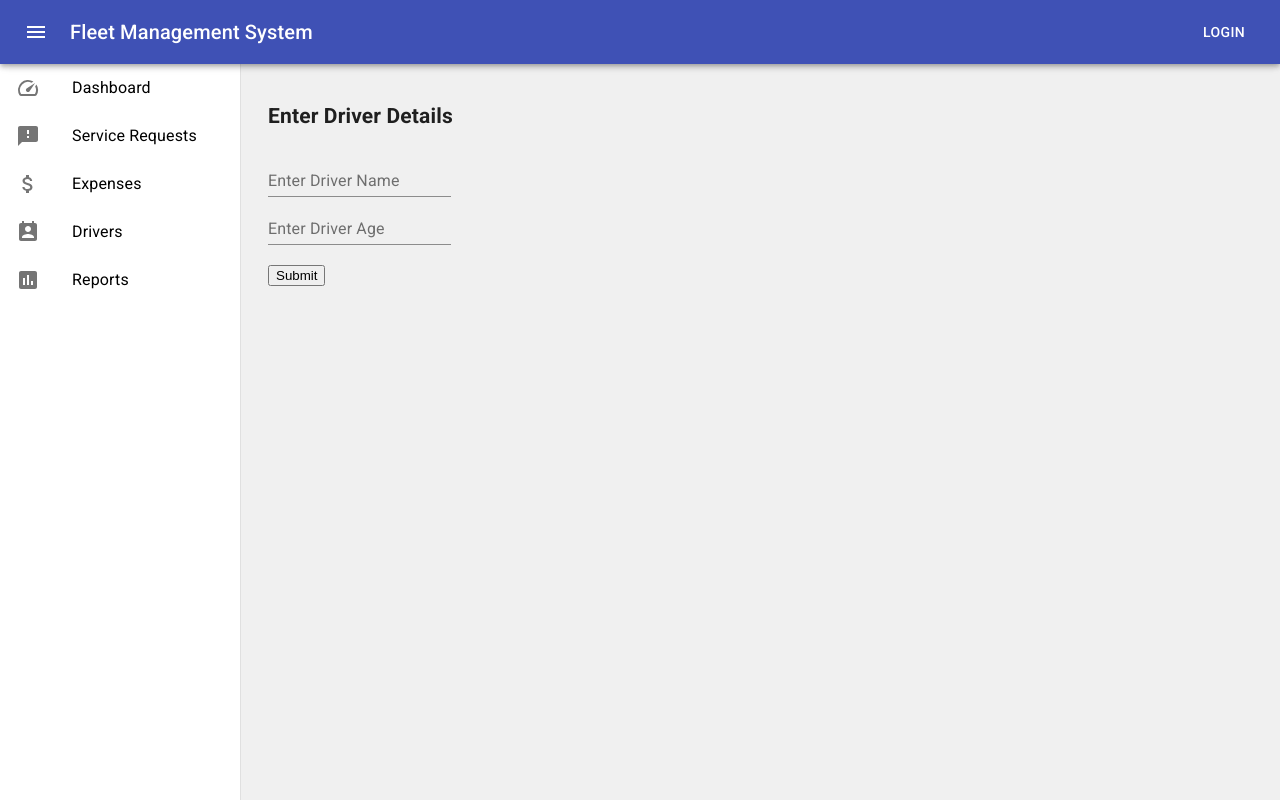
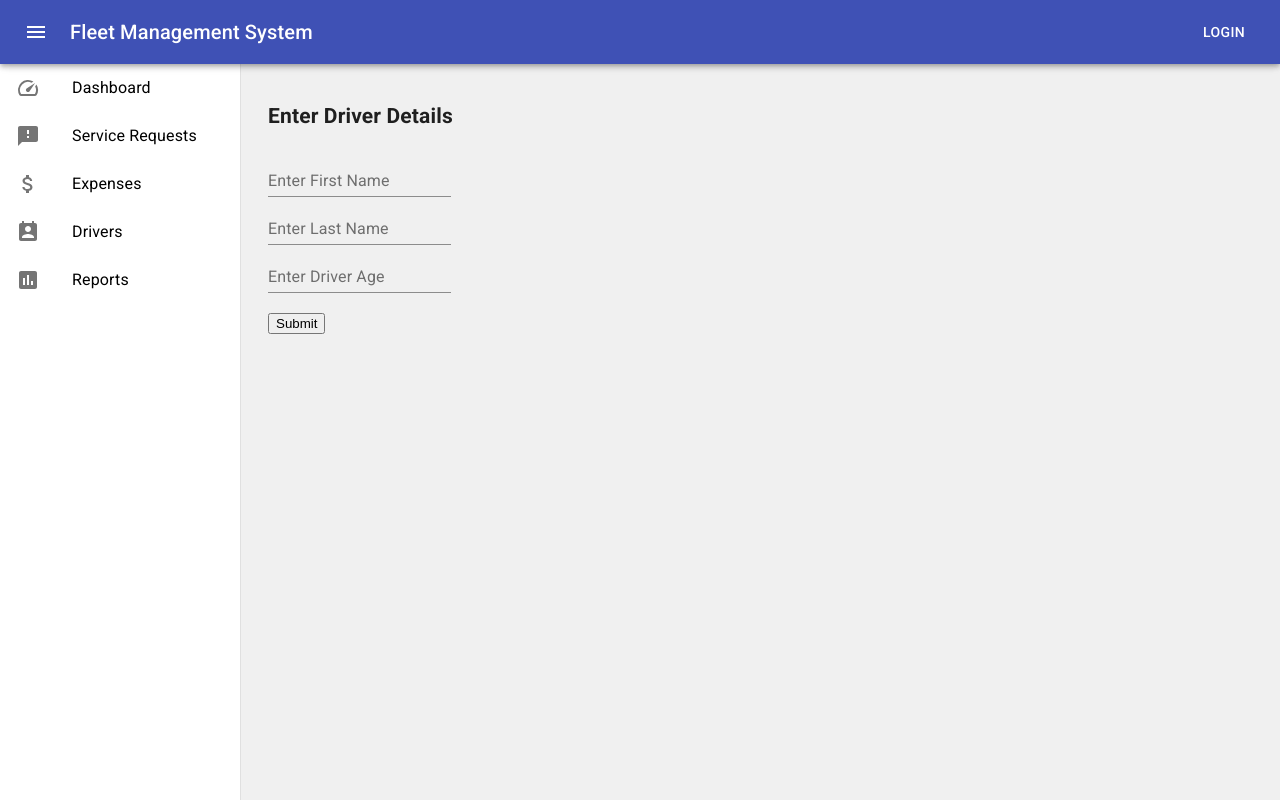
Before and after one commit to arshadfeeroz/police-fleet-management, a React (Create React App) app: page /drivers in a window 1280 px wide. Built offline with nearby package versions, Linux system fonts and the light colour scheme.

Commit message:
added complete exercise-05

```diff
--- a/src/components/Drivers/DriversDetail/DriversDetail.js
+++ b/src/components/Drivers/DriversDetail/DriversDetail.js
@@ -7,16 +7,23 @@ class DriverDetails extends React.Component {
     constructor(props) {
         super(props);
         this.state = {
-            name: "",
+            firstName: "",
+            lastName: "",
             age: "",
             onSubmitflag: false
         }
         this.showTable = this.showTable.bind(this);
     }
 
-    setName(e) {
+    firstName(e) {
         this.setState({
-            name: e.target.value
+            firstName: e.target.value
+        })
+    }
+
+    lastName(e) {
+        this.setState({
+            lastName: e.target.value
         })
     }
 
@@ -41,13 +48,14 @@ class DriverDetails extends React.Component {
                     <h2>Enter Driver Details</h2>
 
                     <form noValidate autoComplete="off">
-                        <TextField id="standard-basic" label="Enter Driver Name" onChange={e => this.setName(e)} /><br></br>
+                        <TextField id="standard-basic" label="Enter First Name" onChange={e => this.firstName(e)} /><br></br>
+                        <TextField id="standard-basic" label="Enter Last Name" onChange={e => this.lastName(e)} /><br></br>
                         <TextField id="standard-basic" label="Enter Driver Age" onChange={e => this.setAge(e)} />
                     </form> <br></br>
                     <button onClick={ this.showTable }>Submit</button> <br></br>
 
                     { this.state.onSubmitflag &&
-                        <TableView  name= {this.state.name} age={this.state.age} />
+                        <TableView  firstName= {this.state.firstName}  lastName= {this.state.lastName} age={this.state.age} />
                     }
 
 
--- a/src/components/Drivers/DriversDetail/tableView.js
+++ b/src/components/Drivers/DriversDetail/tableView.js
@@ -9,13 +9,13 @@ import Paper from '@material-ui/core/Paper';
 
 class TableView extends React.Component {
 
-    createData(name, age) {
-        return { name, age };
+    createData(firstName, lastName, age) {
+        return { firstName, lastName, age };
     }
     render() {
-        const { name, age } = this.props;
+        const { firstName, lastName, age } = this.props;
         const rows = [
-            this.createData(name, age),
+            this.createData(firstName, lastName, age),
         ];
 
         return (
@@ -25,14 +25,16 @@ class TableView extends React.Component {
                     <Table aria-label="simple table">
                         <TableHead>
                             <TableRow>
-                                <TableCell>Name</TableCell>
+                                <TableCell>First Name</TableCell>
+                                <TableCell>Last Name</TableCell>
                                 <TableCell align="right">Age</TableCell>
                             </TableRow>
                         </TableHead>
                         <TableBody>
                             {rows.map((row) => (
                                 <TableRow key={row.name}>
-                                    <TableCell component="th" scope="row"> {row.name} </TableCell>
+                                    <TableCell component="th" scope="row"> {row.firstName} </TableCell>
+                                    <TableCell component="th" scope="row"> {row.lastName} </TableCell>
                                     <TableCell align="right">{row.age}</TableCell>
                                 </TableRow>
                             ))}
```
